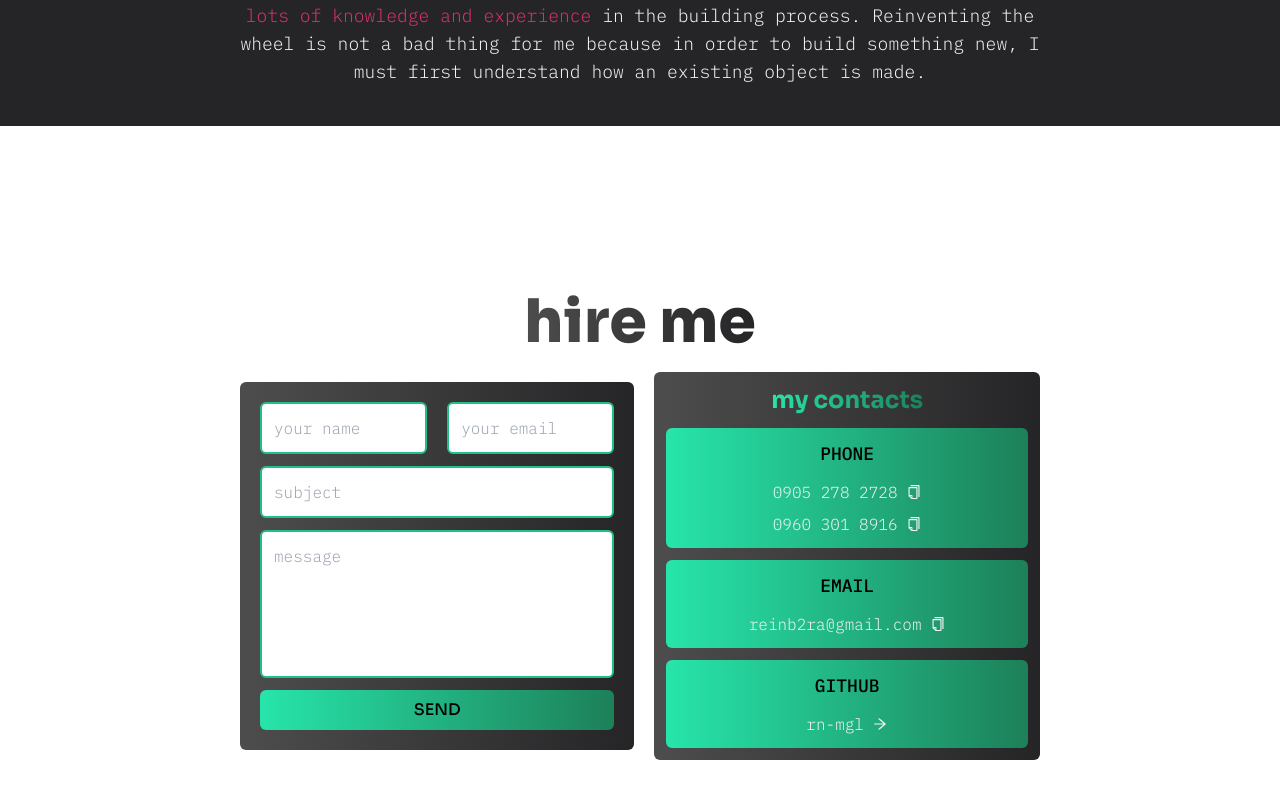
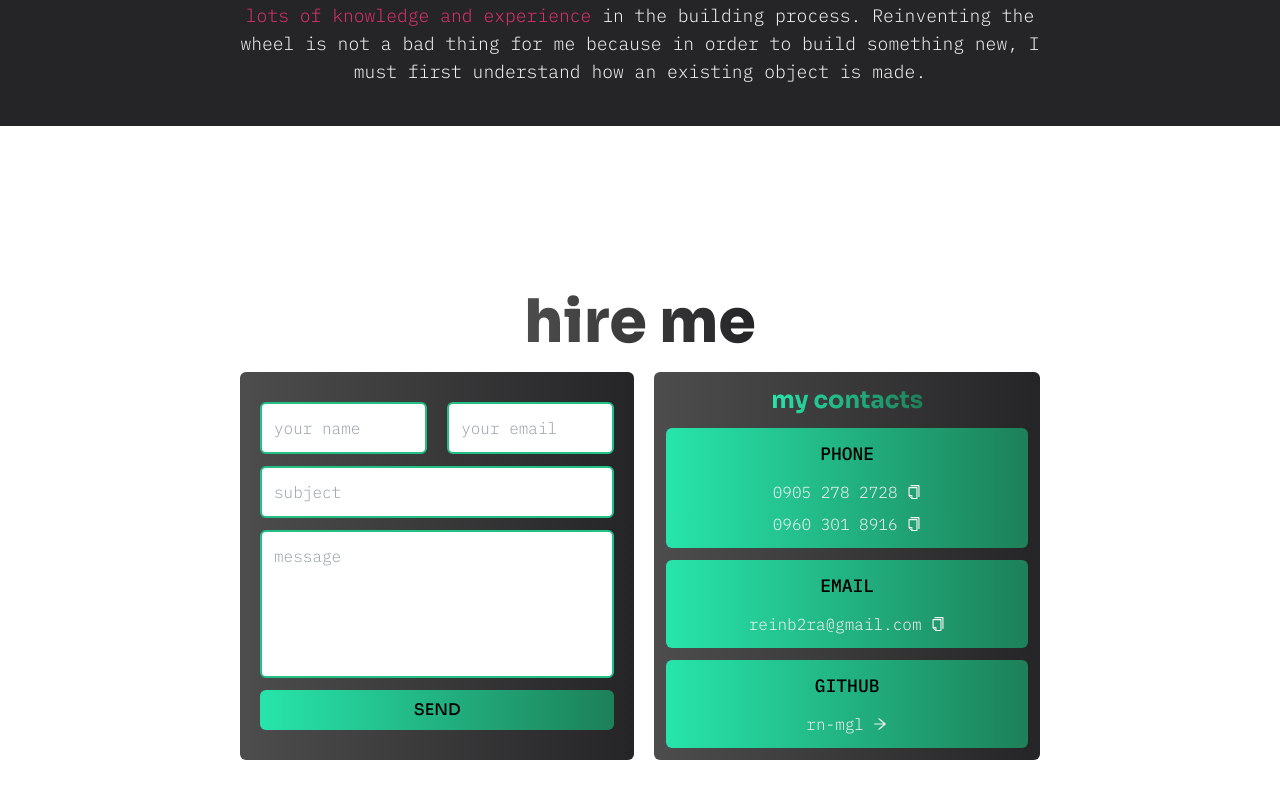
Before and after one commit to rn-mgl/rmb-portfolio, a Next.js app: page / in a window 1280 px wide. Shown: the part 4310-5108 px from the top of the page. Built offline with nearby package versions, Linux system fonts and the light colour scheme.

Commit message:
stretch message form and contacts in hire me section

```diff
--- a/src/components/hire/contacts.jsx
+++ b/src/components/hire/contacts.jsx
@@ -19,7 +19,7 @@ const Contacts = () => {
 
   return (
     <div
-      className="cstm-grdbg-gry-blk w-full rounded-md p-3 text-center cstm-flex-col gap-3 h-96
+      className="cstm-grdbg-gry-blk w-full rounded-md p-3 text-center cstm-flex-col gap-3 self-stretch
                   l-s:h-auto"
     >
       {isCopied && <DropMessage msg={msg} setMsg={setMsg} />}
--- a/src/components/hire/message-form.jsx
+++ b/src/components/hire/message-form.jsx
@@ -66,11 +66,11 @@ const MessageForm = () => {
 
   return (
     <form
-      className="cstm-grdbg-gry-blk rounded-md cstm-flex-col gap-3 text-center w-full p-5 h-96
+      className="cstm-grdbg-gry-blk rounded-md cstm-flex-col gap-3 text-center w-full p-5  self-stretch
                     l-s:gap-5 l-s:h-auto"
       onSubmit={(e) => sendMessage(e)}
     >
-      <fieldset disabled={loading} className="cstm-flex-col gap-3 w-full disabled:grayscale">
+      <fieldset disabled={loading} className="cstm-flex-col gap-3 w-full disabled:grayscale ">
         <DropMessage msg={msg} setMsg={setMsg} />
         <div
           className="cstm-flex-col gap-3 w-full
```
